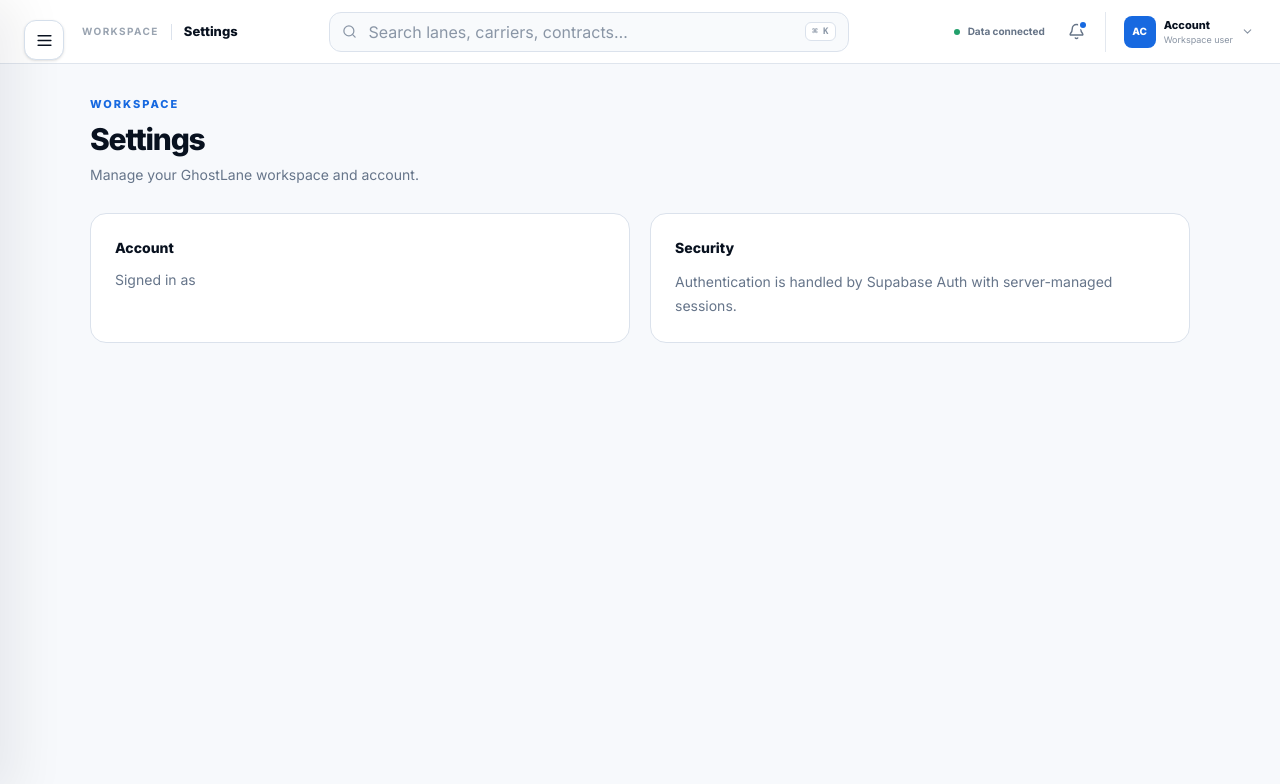
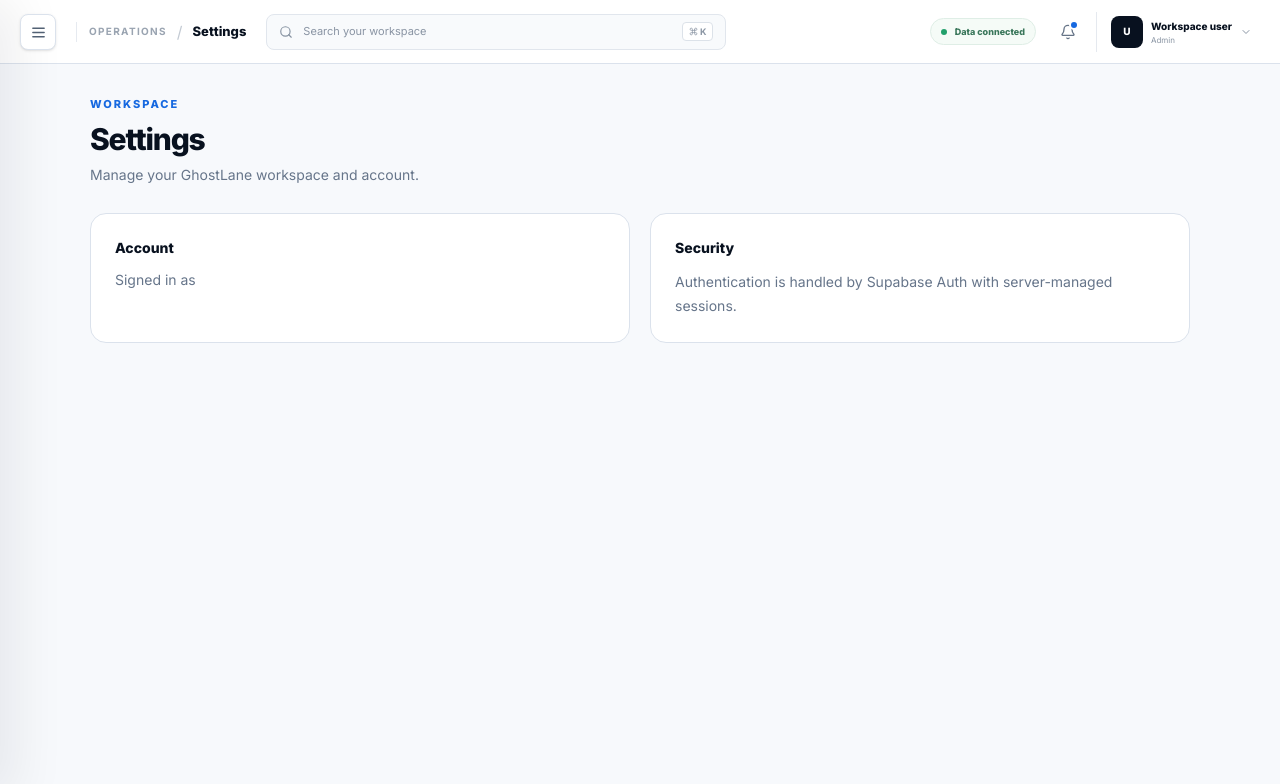
Before and after one commit to nabinchettri18/GHOST-LANE-, a Next.js app: page /settings in a window 1280 px wide. Shown: the top 784 px of the page. Built offline with nearby package versions, Linux system fonts and the light colour scheme; no server answers.

Commit message:
refactor: redesign GhostLane command header

```diff
--- a/components/app-shell.tsx
+++ b/components/app-shell.tsx
@@ -6,36 +6,50 @@ import { BarChart3, CircleAlert, FileText, LayoutDashboard, Map, Menu, PackageSe
 import { createClient } from '@/lib/supabase/client'
 
 const nav=[['Overview','/',LayoutDashboard],['Contract Intelligence','/contract-intelligence',ClipboardCheck],['Lanes','/lanes',Map],['Contracts','/contracts',FileText],['Shipments','/shipments',PackageSearch],['Carriers','/carriers',Truck],['Risk Analysis','/risk',CircleAlert],['Scenarios','/scenarios',BarChart3],['Reports','/reports',ClipboardList],['Data Sources','/data-sources',Database]] as const
-
 const pageNames:Record<string,string>={'/':'Overview','/contract-intelligence':'Contract Intelligence','/lanes':'Lanes','/contracts':'Contracts','/shipments':'Shipments','/carriers':'Carriers','/risk':'Risk Analysis','/scenarios':'Scenarios','/reports':'Reports','/data-sources':'Data Sources','/settings':'Settings'}
 
 export function AppShell({children}:{children:React.ReactNode}){
-  const pathname=usePathname(); const router=useRouter(); const[open,setOpen]=useState(false); const[profileOpen,setProfileOpen]=useState(false); const[loggingOut,setLoggingOut]=useState(false); const[searchOpen,setSearchOpen]=useState(false)
+  const pathname=usePathname(); const router=useRouter();
+  const[open,setOpen]=useState(false); const[profileOpen,setProfileOpen]=useState(false); const[loggingOut,setLoggingOut]=useState(false); const[searchOpen,setSearchOpen]=useState(false)
   const page=pageNames[pathname] ?? Object.entries(pageNames).find(([p])=>p!=='/'&&pathname.startsWith(p))?.[1] ?? 'Overview'
   useEffect(()=>{setOpen(false);setProfileOpen(false)},[pathname])
-  useEffect(()=>{const f=(e:KeyboardEvent)=>{if(e.key==='Escape'){setOpen(false);setProfileOpen(false);setSearchOpen(false)};if((e.ctrlKey||e.metaKey)&&e.key.toLowerCase()==='k'){e.preventDefault();setSearchOpen(true)}};addEventListener('keydown',f);return()=>removeEventListener('keydown',f)},[])
+  useEffect(()=>{const f=(e:KeyboardEvent)=>{if(e.key==='Escape'){setOpen(false);setProfileOpen(false);setSearchOpen(false)} if((e.ctrlKey||e.metaKey)&&e.key.toLowerCase()==='k'){e.preventDefault();setSearchOpen(true)}};addEventListener('keydown',f);return()=>removeEventListener('keydown',f)},[])
   const handleLogout=async()=>{if(loggingOut)return;setLoggingOut(true);await createClient().auth.signOut();router.replace('/login');router.refresh()}
+
   return <div className="min-h-screen bg-[#f6f8fb] text-[#08111f]">
-    <button aria-label="Toggle navigation" onClick={()=>setOpen(v=>!v)} className="fixed left-5 top-5 z-[80] flex h-10 w-10 items-center justify-center rounded-xl border border-[#d5dfeb] bg-white shadow-sm lg:left-6">{open?<X size={19}/>:<Menu size={19}/>}</button>
+    <button aria-label="Toggle navigation" onClick={()=>setOpen(v=>!v)} className="fixed left-4 top-3.5 z-[80] flex h-9 w-9 items-center justify-center rounded-lg border border-[#dbe2ec] bg-white text-[#526174] shadow-sm transition hover:border-[#cbd5e1] hover:text-[#08111f] lg:left-5">{open?<X size={17}/>:<Menu size={17}/>}</button>
     {open&&<button aria-label="Close navigation" onClick={()=>setOpen(false)} className="fixed inset-0 z-50 bg-[#08111f]/10 lg:bg-transparent"/>}
     <aside className={`fixed inset-y-0 left-0 z-[70] flex w-[272px] flex-col border-r border-[#dbe2ec] bg-white shadow-[16px_0_50px_rgba(8,17,31,.07)] transition-transform duration-200 ${open?'translate-x-0':'-translate-x-full'}`}>
-      <div className="flex h-[72px] items-center border-b border-[#edf0f5] pl-[72px] pr-5"><Link href="/" className="flex items-center gap-3"><span className="flex h-9 w-9 items-center justify-center rounded-xl bg-[#1769e0] text-sm font-black text-white">G</span><span><span className="block text-[17px] font-black tracking-[-.04em]">GhostLane</span><span className="block text-[8px] font-extrabold uppercase tracking-[.15em] text-[#8a96a6]">Freight intelligence</span></span></Link></div>
-      <div className="border-b border-[#edf0f5] p-3"><button className="flex w-full items-center gap-3 rounded-xl border border-[#e2e7ee] bg-[#fafbfd] p-2.5 text-left"><div className="flex h-8 w-8 items-center justify-center rounded-lg bg-[#edf4ff] text-[10px] font-black text-[#1769e0]">AC</div><div className="min-w-0 flex-1"><div className="truncate text-[11px] font-extrabold">Acme Logistics</div><div className="text-[9px] text-[#8a96a6]">Operations workspace</div></div><ChevronDown size={13} className="text-[#9aa4b1]"/></button></div>
+      <div className="flex h-[64px] items-center border-b border-[#edf0f5] pl-[68px] pr-5"><Link href="/" className="flex items-center gap-3"><span className="flex h-8 w-8 items-center justify-center rounded-lg bg-[#1769e0] text-sm font-black text-white">G</span><span><span className="block text-[16px] font-black tracking-[-.04em]">GhostLane</span><span className="block text-[7px] font-extrabold uppercase tracking-[.16em] text-[#8a96a6]">Freight intelligence</span></span></Link></div>
+      <div className="border-b border-[#edf0f5] p-3"><div className="flex items-center gap-3 rounded-xl border border-[#e2e7ee] bg-[#fafbfd] p-2.5"><div className="flex h-8 w-8 items-center justify-center rounded-lg bg-[#edf4ff] text-[10px] font-black text-[#1769e0]">GL</div><div className="min-w-0 flex-1"><div className="truncate text-[11px] font-extrabold">GhostLane workspace</div><div className="text-[9px] text-[#8a96a6]">Private operations</div></div></div></div>
       <nav className="flex-1 overflow-y-auto px-3 py-4"><div className="mb-2 px-3 text-[9px] font-black uppercase tracking-[.18em] text-[#a0a9b5]">Command center</div>{nav.map(([name,href,Icon])=>{const active=href==='/'?pathname==='/':pathname.startsWith(href);return <Link key={href} href={href} className={`group mb-0.5 flex items-center gap-3 rounded-xl px-3 py-2.5 text-[12px] font-bold transition ${active?'bg-[#edf4ff] text-[#1769e0]':'text-[#59687b] hover:bg-[#f6f8fb] hover:text-[#08111f]'}`}><Icon size={16} strokeWidth={1.9}/><span className="flex-1">{name}</span>{name==='Contract Intelligence'&&<span className="rounded-md bg-[#08111f] px-1.5 py-0.5 text-[8px] text-white">NEW</span>}</Link>})}<div className="my-4 border-t border-[#edf0f5]"/><div className="mb-2 px-3 text-[9px] font-black uppercase tracking-[.18em] text-[#a0a9b5]">Administration</div><Link href="/settings" className={`flex items-center gap-3 rounded-xl px-3 py-2.5 text-[12px] font-bold ${pathname.startsWith('/settings')?'bg-[#edf4ff] text-[#1769e0]':'text-[#59687b] hover:bg-[#f6f8fb]'}`}><Settings size={16}/><span>Settings</span></Link></nav>
       <div className="border-t border-[#edf0f5] p-3"><div className="rounded-xl bg-[#f7f9fc] p-3"><div className="flex items-center gap-2"><span className="h-1.5 w-1.5 rounded-full bg-[#22a06b]"/><span className="text-[10px] font-extrabold">Workspace healthy</span></div><div className="mt-1 text-[9px] text-[#8994a3]">Data access is protected</div></div></div>
     </aside>
+
     <div className="min-h-screen">
-      <header className="sticky top-0 z-40 h-[64px] border-b border-[#dfe5ed] bg-white/95 backdrop-blur-sm">
-        <div className="flex h-full items-center gap-4 pl-[76px] pr-5 lg:pl-[82px]">
-          <div className="flex min-w-[190px] items-center gap-3"><div className="text-[10px] font-bold uppercase tracking-[.14em] text-[#9aa4b1]">Workspace</div><div className="h-4 w-px bg-[#dbe2ec]"/><div className="text-[13px] font-extrabold text-[#08111f]">{page}</div></div>
-          <div className="mx-auto hidden max-w-[520px] flex-1 md:block"><button onClick={()=>setSearchOpen(true)} className="flex h-10 w-full items-center gap-3 rounded-xl border border-[#dbe2ec] bg-[#f8fafc] px-3 text-left text-[12px] text-[#8a96a6] transition hover:border-[#cbd5e1] hover:bg-white"><Search size={15}/><span className="flex-1">Search lanes, carriers, contracts…</span><kbd className="rounded-md border border-[#dbe2ec] bg-white px-1.5 py-0.5 text-[9px] font-bold text-[#8a96a6]">⌘ K</kbd></button></div>
+      <header className="sticky top-0 z-40 h-[64px] border-b border-[#dbe2ec] bg-white">
+        <div className="flex h-full items-center px-4 pl-[68px] lg:px-6 lg:pl-[76px]">
+          <div className="flex min-w-0 items-center gap-3">
+            <div className="hidden h-5 w-px bg-[#e6eaf0] sm:block"/>
+            <div className="flex min-w-0 items-center gap-2.5"><span className="text-[10px] font-bold uppercase tracking-[.13em] text-[#9aa4b1]">Operations</span><span className="text-[#c3cad3]">/</span><h1 className="truncate text-[13px] font-extrabold text-[#08111f]">{page}</h1></div>
+          </div>
+
+          <div className="mx-5 hidden max-w-[460px] flex-1 lg:block">
+            <button onClick={()=>setSearchOpen(true)} className="group flex h-9 w-full items-center gap-2.5 rounded-lg border border-[#e1e6ed] bg-[#f8fafc] px-3 text-left transition hover:border-[#cbd5e1] hover:bg-white"><Search size={14} className="text-[#8793a2]"/><span className="flex-1 text-[11px] text-[#8994a3]">Search your workspace</span><span className="flex items-center gap-0.5 rounded border border-[#dce2e9] bg-white px-1.5 py-0.5 text-[9px] font-bold text-[#8b96a4]"><Command size={9}/>K</span></button>
+          </div>
+
           <div className="ml-auto flex items-center gap-1.5">
-            <div className="hidden items-center gap-2 px-2 lg:flex"><span className="h-1.5 w-1.5 rounded-full bg-[#22a06b]"/><span className="text-[10px] font-bold text-[#667487]">Data connected</span></div>
-            <button aria-label="Notifications" className="relative flex h-9 w-9 items-center justify-center rounded-lg text-[#667487] transition hover:bg-[#f3f6fa] hover:text-[#08111f]"><Bell size={17}/><span className="absolute right-[9px] top-[8px] h-1.5 w-1.5 rounded-full bg-[#1769e0] ring-2 ring-white"/></button>
-            <div className="relative ml-1 border-l border-[#e3e8ef] pl-3"><button onClick={()=>setProfileOpen(v=>!v)} className="flex items-center gap-2 rounded-xl px-1.5 py-1 transition hover:bg-[#f5f7fa]"><span className="flex h-8 w-8 items-center justify-center rounded-lg bg-[#1769e0] text-[10px] font-black text-white">AC</span><span className="hidden text-left lg:block"><span className="block text-[11px] font-extrabold leading-4">Account</span><span className="block text-[9px] text-[#8994a3]">Workspace user</span></span><ChevronDown size={13} className={`text-[#8994a3] transition-transform ${profileOpen?'rotate-180':''}`}/></button>{profileOpen&&<div className="absolute right-0 top-12 w-52 overflow-hidden rounded-xl border border-[#dbe2ec] bg-white p-1.5 shadow-[0_16px_40px_rgba(8,17,31,.12)]"><Link href="/settings" className="flex items-center gap-2 rounded-lg px-3 py-2.5 text-[11px] font-bold text-[#59687b] hover:bg-[#f5f7fa] hover:text-[#08111f]"><Settings size={15}/>Settings</Link><button type="button" onClick={handleLogout} disabled={loggingOut} className="flex w-full items-center gap-2 rounded-lg px-3 py-2.5 text-[11px] font-bold text-[#59687b] hover:bg-[#f5f7fa] hover:text-[#08111f] disabled:opacity-50"><LogOut size={15}/>{loggingOut?'Signing out…':'Sign out'}</button></div>}</div>
+            <div className="mr-2 hidden items-center gap-2 rounded-full border border-[#dfeee6] bg-[#f5fbf7] px-2.5 py-1.5 md:flex"><span className="h-1.5 w-1.5 rounded-full bg-[#22a06b]"/><span className="text-[9px] font-extrabold text-[#39765a]">Data connected</span></div>
+            <button onClick={()=>setSearchOpen(true)} aria-label="Search" className="flex h-9 w-9 items-center justify-center rounded-lg text-[#667487] transition hover:bg-[#f5f7fa] hover:text-[#08111f] lg:hidden"><Search size={16}/></button>
+            <button aria-label="Notifications" className="relative flex h-9 w-9 items-center justify-center rounded-lg text-[#667487] transition hover:bg-[#f5f7fa] hover:text-[#08111f]"><Bell size={16}/><span className="absolute right-[9px] top-[8px] h-1.5 w-1.5 rounded-full bg-[#1769e0] ring-2 ring-white"/></button>
+            <div className="relative ml-1 border-l border-[#e5e9ef] pl-2.5">
+              <button aria-label="Open account menu" onClick={()=>setProfileOpen(v=>!v)} className="flex items-center gap-2 rounded-lg p-1 transition hover:bg-[#f5f7fa]"><span className="flex h-8 w-8 items-center justify-center rounded-lg bg-[#08111f] text-[10px] font-black text-white">U</span><span className="hidden text-left xl:block"><span className="block text-[10px] font-extrabold leading-4">Workspace user</span><span className="block text-[8px] text-[#8994a3]">Admin</span></span><ChevronDown size={12} className={`text-[#8994a3] transition-transform ${profileOpen?'rotate-180':''}`}/></button>
+              {profileOpen&&<div className="absolute right-0 top-11 w-52 overflow-hidden rounded-xl border border-[#dbe2ec] bg-white p-1.5 shadow-[0_18px_45px_rgba(8,17,31,.13)]"><div className="border-b border-[#edf0f5] px-3 py-2.5"><div className="text-[10px] font-extrabold text-[#08111f]">Workspace account</div><div className="mt-0.5 text-[9px] text-[#8994a3]">Authenticated session</div></div><Link href="/settings" className="mt-1 flex items-center gap-2 rounded-lg px-3 py-2.5 text-[11px] font-bold text-[#59687b] hover:bg-[#f5f7fa] hover:text-[#08111f]"><Settings size={14}/>Settings</Link><button type="button" onClick={handleLogout} disabled={loggingOut} className="flex w-full items-center gap-2 rounded-lg px-3 py-2.5 text-[11px] font-bold text-[#59687b] hover:bg-[#f5f7fa] hover:text-[#08111f] disabled:opacity-50"><LogOut size={14}/>{loggingOut?'Signing out…':'Sign out'}</button></div>}
+            </div>
           </div>
         </div>
       </header>
+
       {searchOpen&&<div className="fixed inset-0 z-[100] bg-[#08111f]/20 p-4 pt-20" onClick={()=>setSearchOpen(false)}><div className="mx-auto max-w-2xl overflow-hidden rounded-2xl border border-[#dbe2ec] bg-white shadow-2xl" onClick={e=>e.stopPropagation()}><div className="flex items-center gap-3 border-b border-[#edf0f5] px-4 py-3"><Search size={17} className="text-[#8994a3]"/><input autoFocus placeholder="Search lanes, carriers, contracts…" className="flex-1 bg-transparent text-sm outline-none placeholder:text-[#a0a9b5]"/><button onClick={()=>setSearchOpen(false)} className="text-[10px] font-bold text-[#8994a3]">ESC</button></div><div className="p-5 text-[11px] text-[#8994a3]">Search across your connected GhostLane workspace.</div></div></div>}
       {children}
     </div>
```
